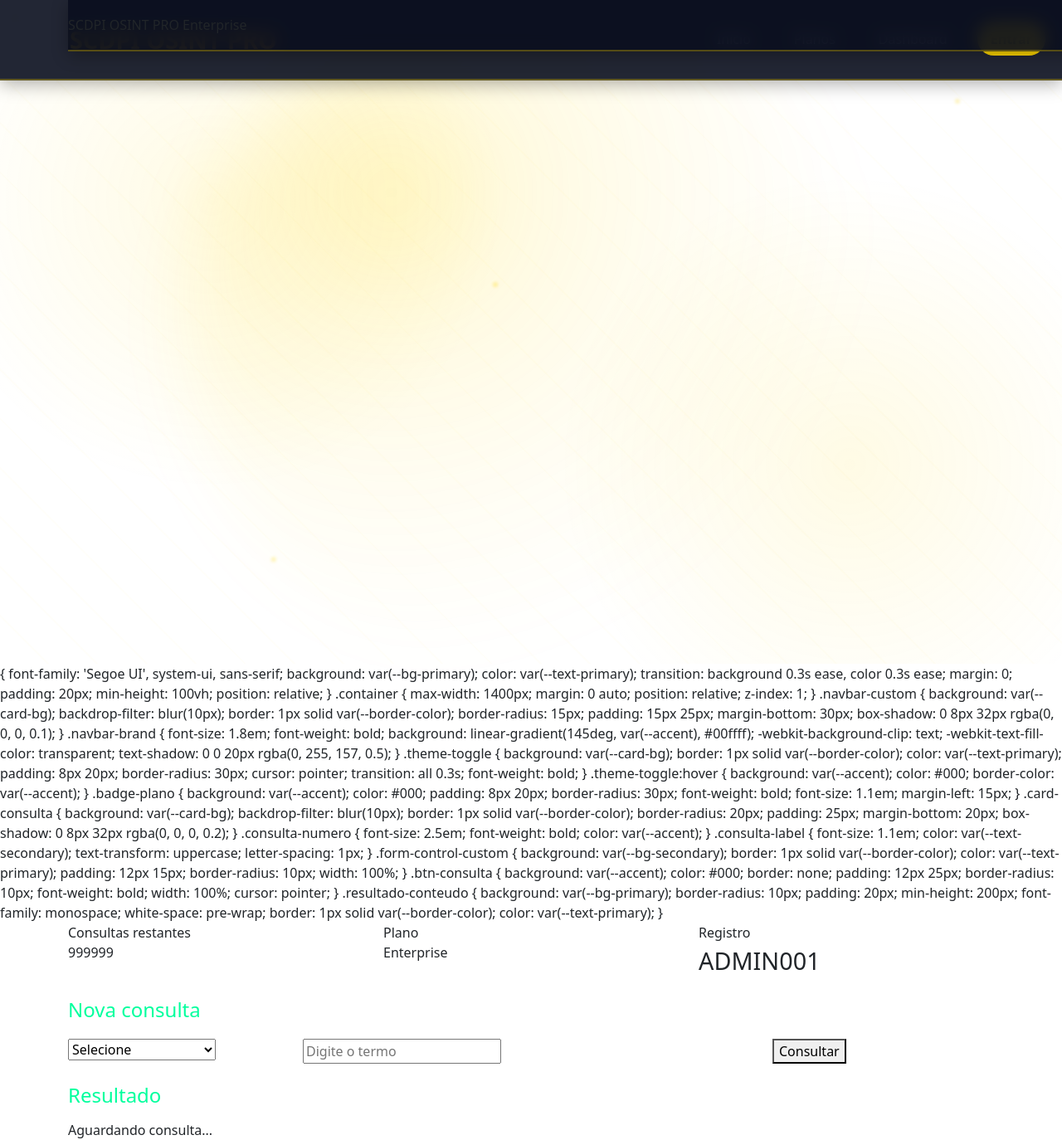
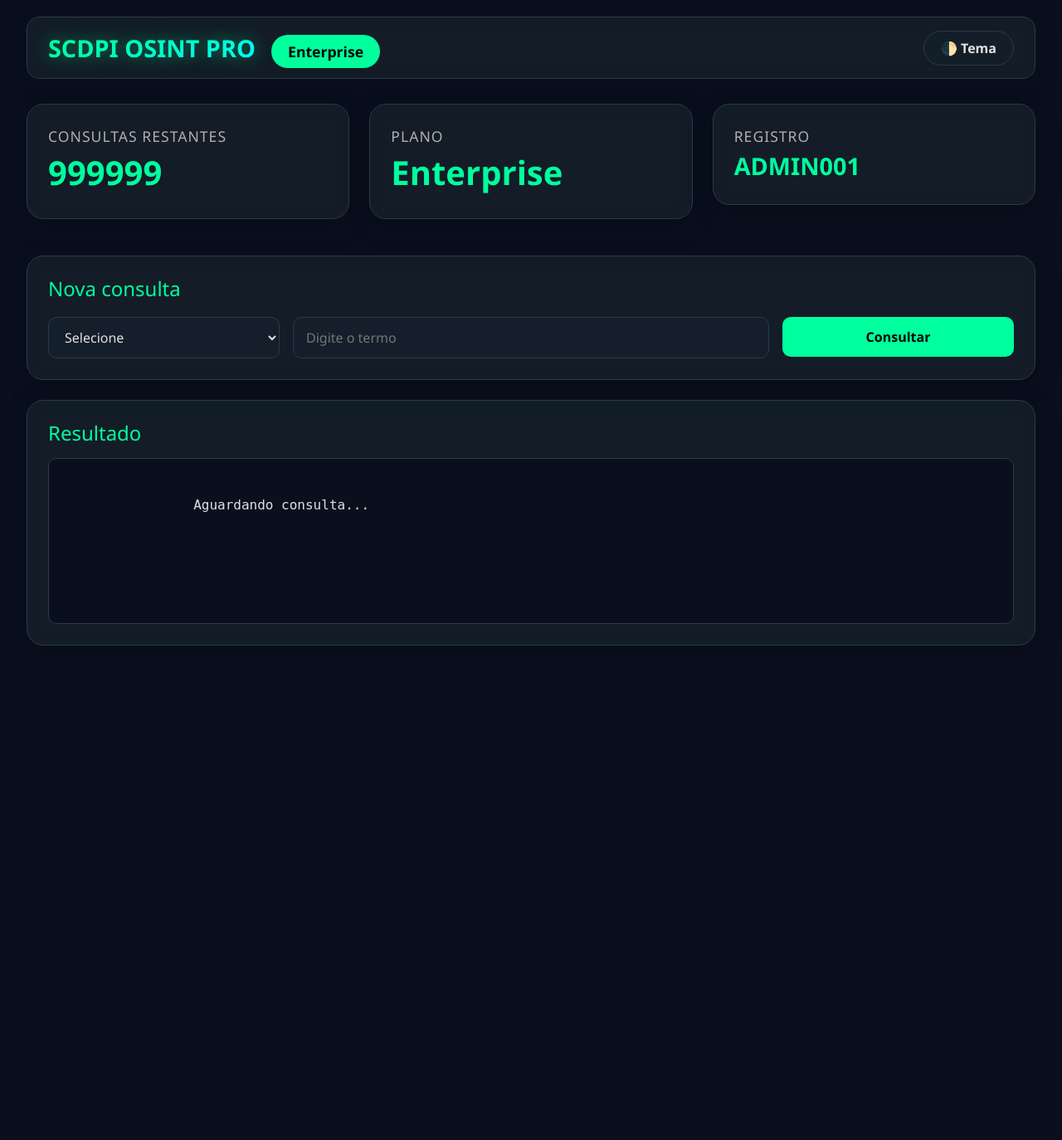
Before and after one commit to Scdpi1/scdpi-osint-pro, a Flask app: page /dashboard in a window 1280 px wide. Shown: the whole page at 83% size. After the commit the page ends 778 px from the top, so only its background shows below. Run offline with Flask 3, Linux system fonts and the light colour scheme; a user stored in the database is signed in.

Commit message:
fix: corrige CSS do dashboard

```diff
--- a/templates/dashboard.html
+++ b/templates/dashboard.html
@@ -28,13 +28,7 @@
             --border-color: #c0d0e0;
         }
 
-        body
-             {% include 'background.html' %}
-             {% include 'navbar.html' %}
-             <div class="content-overlay">
-                 <!-- conteúdo do dashboard -->
-             </div>
-             {
+        body {
             font-family: 'Segoe UI', system-ui, sans-serif;
             background: var(--bg-primary);
             color: var(--text-primary);
@@ -141,6 +135,10 @@
             cursor: pointer;
         }
 
+        .btn-consulta:hover {
+            background: var(--accent-dark);
+        }
+
         .resultado-conteudo {
             background: var(--bg-primary);
             border-radius: 10px;
@@ -227,8 +225,9 @@
         function toggleTheme() {
             const body = document.body;
             const currentTheme = body.getAttribute('data-theme');
-            body.setAttribute('data-theme', currentTheme === 'dark' ? 'light' : 'dark');
-            localStorage.setItem('theme', body.getAttribute('data-theme'));
+            const newTheme = currentTheme === 'dark' ? 'light' : 'dark';
+            body.setAttribute('data-theme', newTheme);
+            localStorage.setItem('theme', newTheme);
         }
 
         const savedTheme = localStorage.getItem('theme') || 'dark';
@@ -266,7 +265,9 @@
                 const data = await response.json();
                 resultadoDiv.innerHTML = JSON.stringify(data, null, 2);
 
-                if (response.ok) setTimeout(() => location.reload(), 2000);
+                if (response.ok) {
+                    setTimeout(() => location.reload(), 2000);
+                }
             } catch (error) {
                 resultadoDiv.innerHTML = '❌ Erro: ' + error.message;
             }
```
